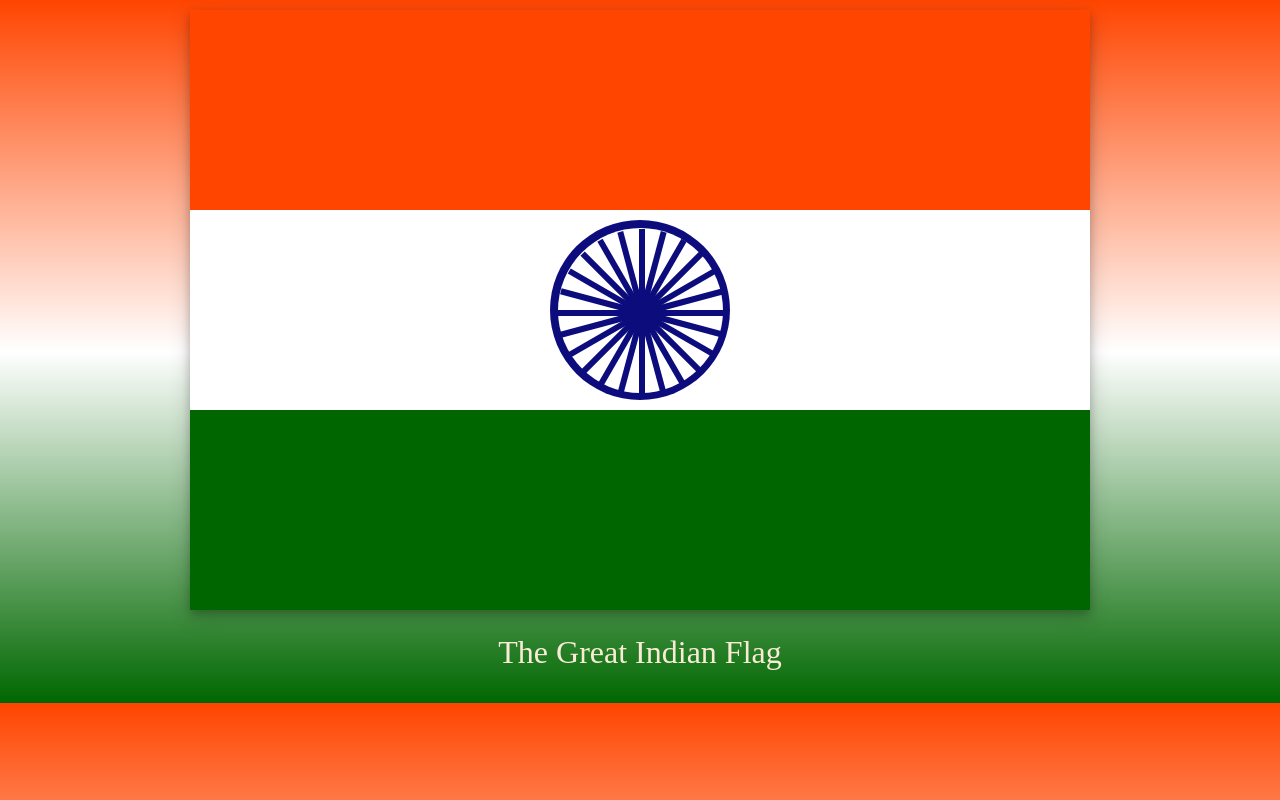
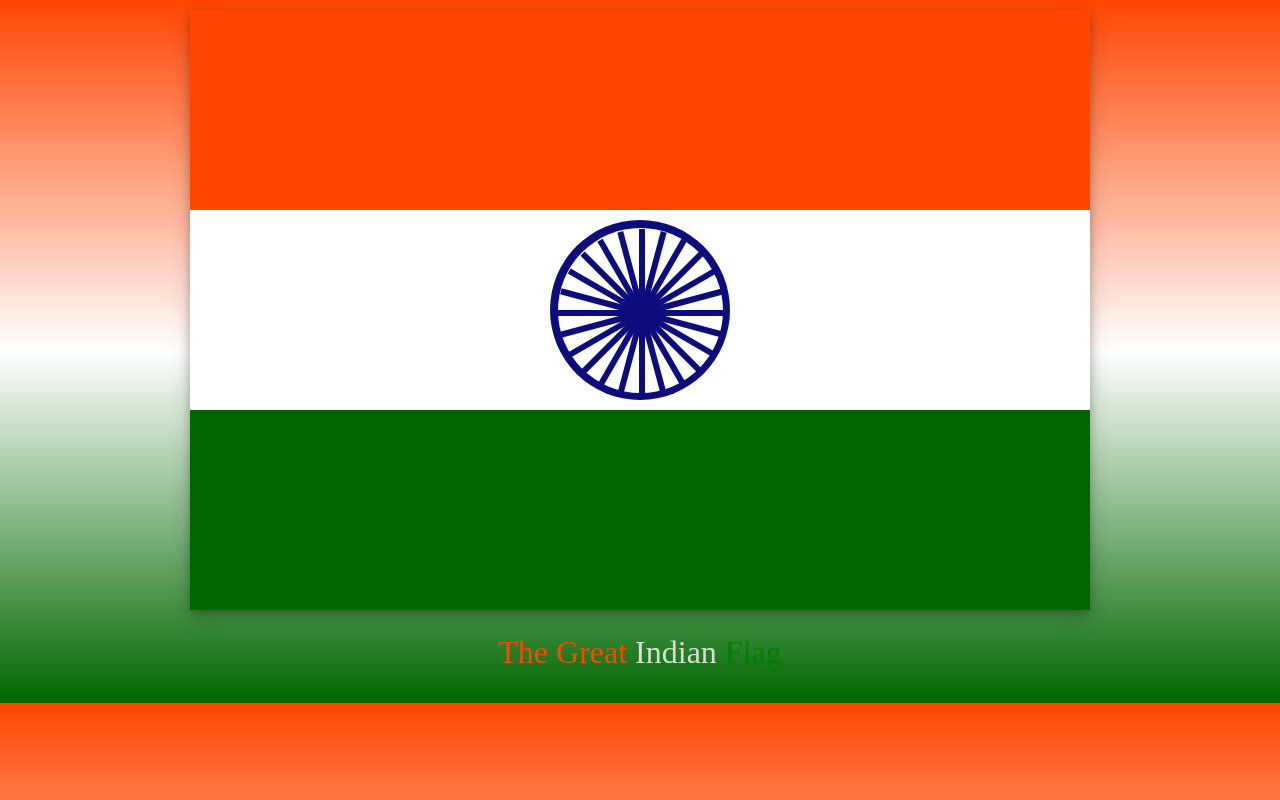
Before and after one commit to devRohanB27/Indian-Flag-in-CSS, a plain HTML site: page index.html in a window 1280 px wide. Drawn offline with Linux system fonts and the light colour scheme.

Commit message:
Update index.html

```diff
--- a/index.html
+++ b/index.html
@@ -29,6 +29,6 @@
         </div>
         <div id="green"></div>
     </div>
-    <p>The Great Indian Flag</p>
+    <p><span style="color: orangered;">The Great </span><span style="color: rgb(222, 219, 216);">Indian</span><span style="color: green;"> Flag</span></p>
 </body>
 </html>
```
